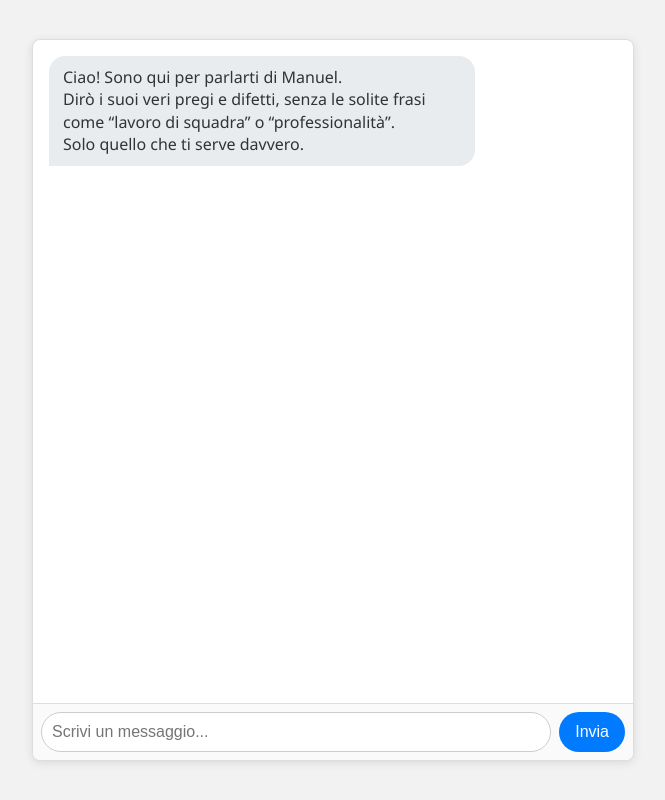
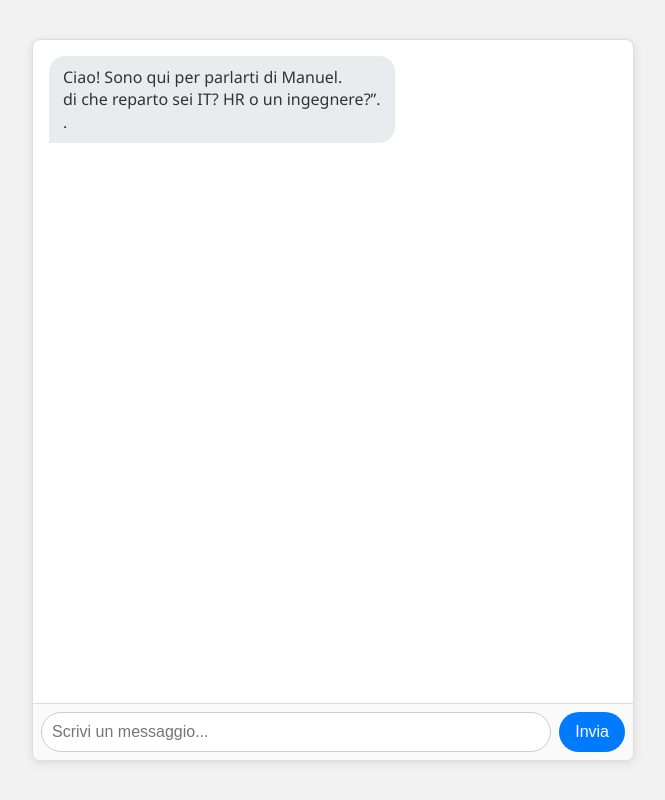
Before and after one commit to Borro167/ManuelCv, a website: page public/index.html in a window 1280 px wide. Shown: the whole page, without its empty margins (307-972 px from the left). Drawn offline with Linux system fonts and the light colour scheme.

Commit message:
Update index.html

```diff
--- a/public/index.html
+++ b/public/index.html
@@ -110,8 +110,8 @@
     <div class="messages" id="messages">
       <div class="message bot">
         Ciao! Sono qui per parlarti di Manuel.<br>
-        Dirò i suoi veri pregi e difetti, senza le solite frasi come “lavoro di squadra” o “professionalità”.<br>
-        Solo quello che ti serve davvero.
+        di che reparto sei IT? HR o un ingegnere?”.<br>
+        .
       </div>
     </div>
     <div class="input-area">
```
